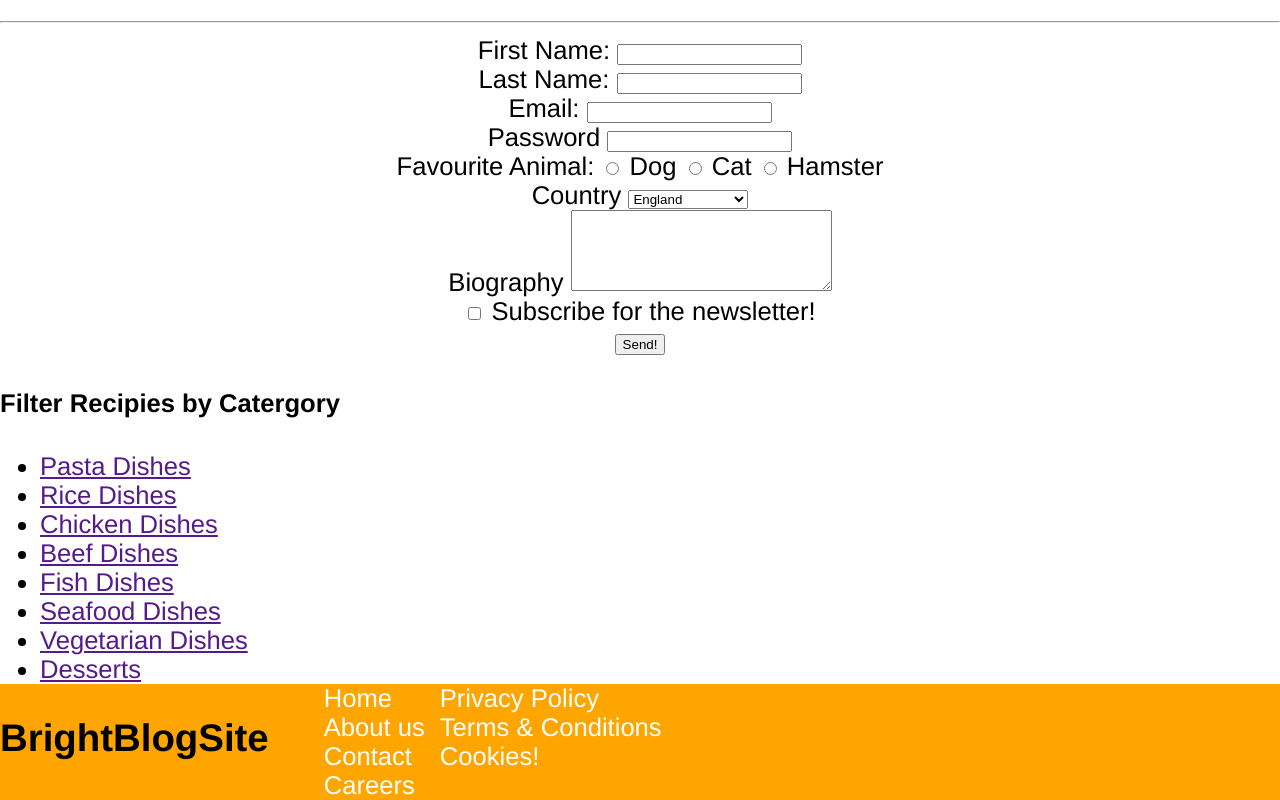
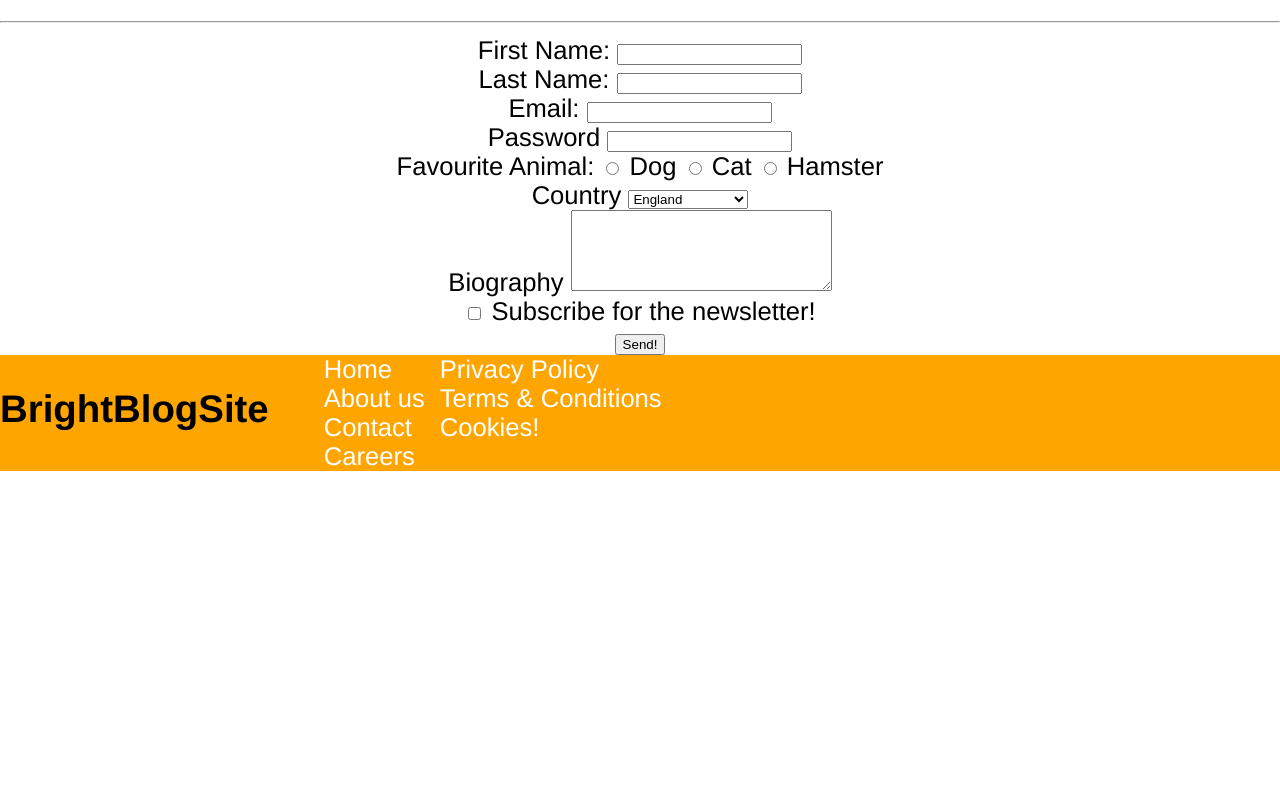
Before and after one commit to Dendosa/dendosa.github.io, a plain HTML site: page index.html in a window 1280 px wide. Shown: the part 1611-2411 px from the top of the page. After the commit the page ends 2082 px from the top, so only its background shows below. Drawn offline with Linux system fonts and the light colour scheme.

Commit message:
Update index.html

```diff
--- a/index.html
+++ b/index.html
@@ -118,23 +118,6 @@
             <input type="submit" value="Send!">
         </form>
     </main>
-    <aside>
-        <section>
-            <h4>Filter Recipies by Catergory</h4>
-            <nav>
-                <ul>
-                    <li><a href="">Pasta Dishes</a></li>
-                    <li><a href="">Rice Dishes</a></li>
-                    <li><a href="">Chicken Dishes</a></li>
-                    <li><a href="">Beef Dishes</a></li>
-                    <li><a href="">Fish Dishes</a></li>
-                    <li><a href="">Seafood Dishes</a></li>
-                    <li><a href="">Vegetarian Dishes</a></li>
-                    <li><a href="">Desserts</a></li>
-                </ul>
-            </nav>
-        </section>
-    </aside>
     <footer>
         <h2>BrightBlogSite</h2>
         <section>
```
